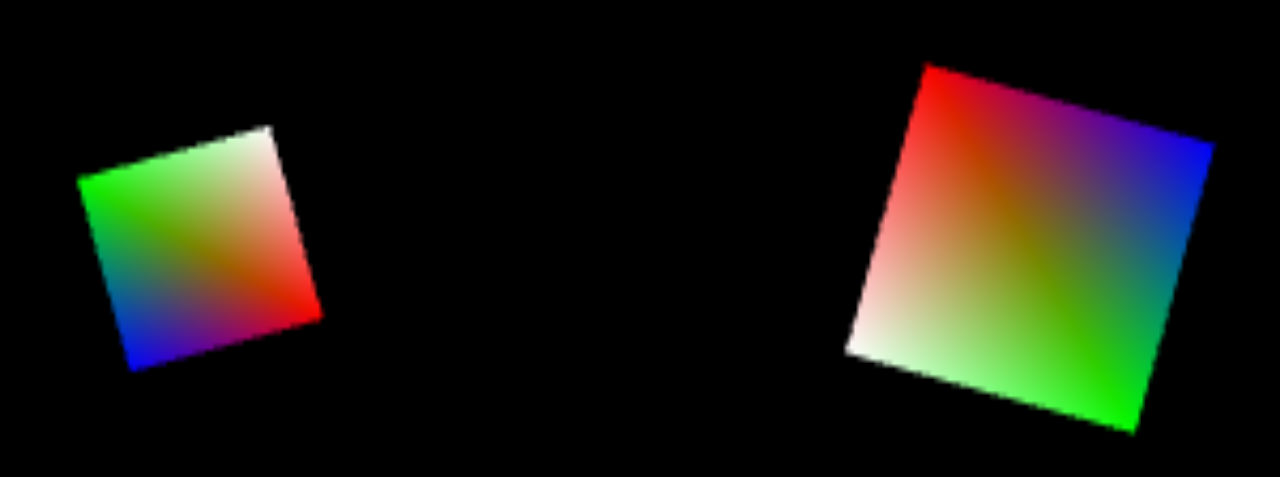
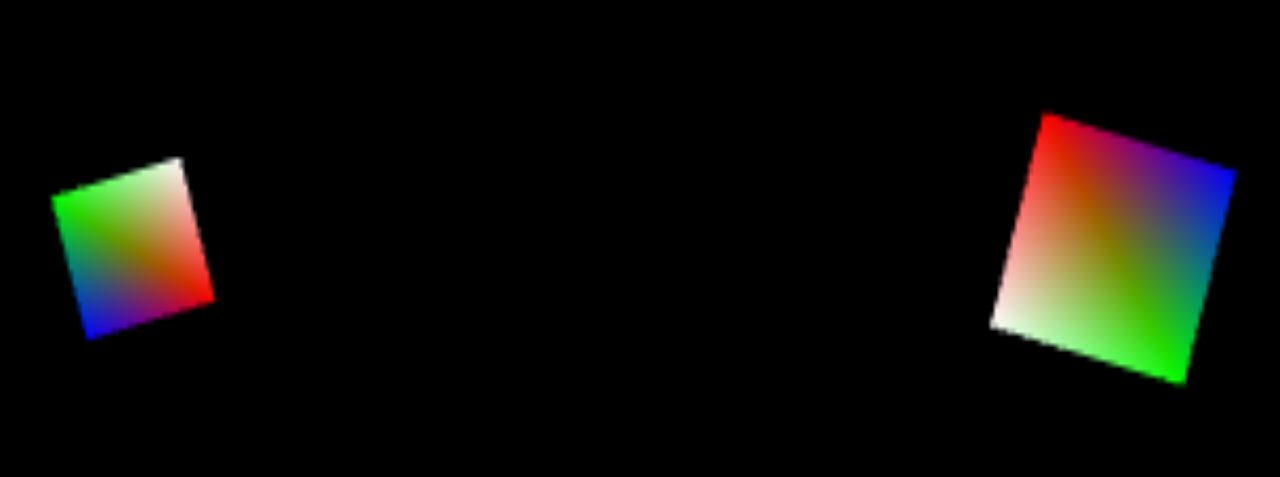
Before and after one commit to golightlydev/golightlydev.github.io, a plain HTML site: page dungeonCrawler.html in a window 1280 px wide. Shown: the part 151-628 px from the top of the page. Drawn offline with Linux system fonts and the light colour scheme.

Commit message:
resolution fix needs testing

```diff
--- a/dungeonCrawler.html
+++ b/dungeonCrawler.html
@@ -9,6 +9,6 @@
 <body>
     <canvas id="canvas"></canvas>
     <script src="gl-matrix-min.js"></script>
-    <script src="dungeonCrawlerScript_old.js"></script>
+    <script src="dungeonCrawlerScript.js"></script>
 </body>
 </html>
--- a/dungeonCrawlerScript.js
+++ b/dungeonCrawlerScript.js
@@ -1,6 +1,4 @@
-function isPowerOf2(value) {
-    return (value & (value - 1)) == 0;
-  }
+var debugFirstRun = true;
 
 class Camera {
     constructor(width, height, x, y) {
@@ -10,6 +8,7 @@ class Camera {
         this.y = y;
         this.originX = this.x + (this.width / 2);
         this.originY = this.y + (this.height / 2);
+        this.heightChanged = false;
     }
 
     resetSize(width, height) { //in case of display change
@@ -17,6 +16,26 @@ class Camera {
         this.height = height;
         this.originX = this.x + (this.width / 2);
         this.originY = this.y + (this.height / 2);
+        /*if(height > width) {
+            let canvasTemp = document.getElementById("canvas");
+            let paddingTop = Math.floor((height - width) / 2);
+            let paddingBottom = paddingTop;
+            if((paddingTop + paddingBottom + width) > height)
+                --paddingBottom;
+            else if((paddingTop + paddingBottom + width) < height)
+                ++paddingTop;
+            canvasTemp.style.paddingTop = paddingTop + "px";
+            canvasTemp.style.paddingBottom = paddingBottom + "px";
+            canvasTemp.style.height = width + "px";
+            this.heightChanged = true;
+        }
+        else if(this.heightChanged == true) {
+            let canvasTemp = document.getElementById('canvas');
+            canvasTemp.style.paddingTop = "0px";
+            canvasTemp.style.paddingBottom = "0px";
+            canvasTemp.style.height = "100%";
+            this.heightChanged = false;
+        }*/
     }
 
     setPosition(x, y) {
@@ -53,7 +72,7 @@ class ShapeColour {
 };
 
 class Actor {
-    constructor(verticesNum, width, height, x, y, spriteNum, textureIndex) {
+    constructor(verticesNum, width, height, x, y) {
         this.positions = new Array(verticesNum * 2);
         this.colours = new ShapeColour(verticesNum);
         this.colours.setVertexColour(0, 1.0, 1.0, 1.0, 1.0);
@@ -70,11 +89,6 @@ class Actor {
         this.y = y;
         this.width = width;
         this.height = height;
-        this.spriteNum = spriteNum;
-        this.textureIndex = new Array(spriteNum);
-        for(let a = 0; a < spriteNum; ++a) {
-            this.textureIndex[a] = textureIndex[a];
-        }
     }
 
     setCameraPosition(vertexIndex, cameraX, cameraY) {
@@ -102,17 +116,15 @@ class Actor {
 };
 
 class Program {
-    constructor(actorNum, maxTextureNum) {
+    constructor(actorNum) {
         this.canvas = document.getElementById("canvas");
-        this.glContainer = {
-            gl: canvas.getContext("webgl")
-        }
+        this.gl = canvas.getContext("webgl");
         this.setupCheck = true;
-        if(this.glContainer.gl === null) {
+        if(this.gl === null) {
             this.setupCheck = false;
             return;
         }
-        this.glContainer.gl.clearColor(0.0, 0.0, 0.0, 1.0);
+        this.gl.clearColor(0.0, 0.0, 0.0, 1.0);
         this.shaderProgram = null;
         this.vertexAttribPositionLocation = null;
         this.vertexAttribColourLocation = null;
@@ -120,15 +132,15 @@ class Program {
         this.modelViewMatrixUniformLocation = null;
         this.actorNum = actorNum;
         this.actor = new Array(this.actorNum);
-        this.camera = new Camera(this.glContainer.gl.canvas.clientWidth, this.glContainer.gl.canvas.clientHeight, 0, 0);
-        this.maxTextureNum = maxTextureNum;
-        this.textureIsLoaded = new Array(maxTextureNum);
-        //0 = not in use, 1 = loading, 2 = loaded
-        this.texture = new Array(maxTextureNum);
-        for(let a = 0; a < maxTextureNum; ++a) {
-            textureIsLoading[a] = 0;
-            texture[a] = null;
-        }
+        this.internalResolutionX = 1920;
+        this.internalResolutionY = 1080;
+        this.camera = new Camera(this.internalResolutionX, this.internalResolutionY, 0, 0);
+    }
+
+    resetSize(width, height) {
+        this.camera.resetSize(width, height);
+        //this.gl.viewport(0, 0, width, height);
+        //this.render(deltaTime);
     }
 
     setupActors() {
@@ -140,17 +152,25 @@ class Program {
         for(let a = 0; a < this.actorNum; ++a) {
             if(a == 0) {
                 verticesNum = 4;
-                width = 200;
+                /*width = 200;
                 height = 200;
                 x = 100;
-                y = (this.glContainer.gl.canvas.clientHeight / 2) - 100;
+                y = (this.gl.canvas.clientHeight / 2) - 100;*/
+                width = (200 / this.internalResolutionX) * this.internalResolutionX;
+                height = (200 / this.internalResolutionY) * this.internalResolutionY;
+                x = (100 / this.internalResolutionX) * this.internalResolutionX;
+                y = (this.internalResolutionY / 2) - (height / 2);
             }
             else if(a == 1) {
                 verticesNum = 4;
-                width = 300;
+                /*width = 300;
                 height = 300;
-                x = this.glContainer.gl.canvas.clientWidth - 100 - width;
-                y = (this.glContainer.gl.canvas.clientHeight / 2) - (height / 2);
+                x = this.gl.canvas.clientWidth - 100 - width;
+                y = (this.gl.canvas.clientHeight / 2) - (height / 2);*/
+                width = (300 / this.internalResolutionX) * this.internalResolutionX;
+                height = (300 / this.internalResolutionY) * this.internalResolutionY;
+                x = this.internalResolutionX - ((100 / this.internalResolutionX) * this.internalResolutionX) - width;
+                y = (this.internalResolutionY / 2) - (height / 2);
             }
             this.actor[a] = new Actor(verticesNum, width, height, x, y);
             //this.camera.debugGetPositions();
@@ -160,29 +180,6 @@ class Program {
             this.actor[a].setCameraPosition(3, -(this.camera.originX - (this.actor[a].x + this.actor[a].width)), (this.camera.originY - (this.actor[a].y + this.actor[a].height)));
         }
         //this.actor[0].debugGetPositions();
-        //setup stuff related to textures here
-    }
-
-    setupTexture(textureIndex, url) {
-        this.textureIsLoaded[textureIndex] = 1;
-        let tempImage = new Image();
-        tempImage.onload = (function(glContainer, texture, textureIndex, textureIsLoaded) {
-            return function() {
-                texture[textureIndex] = glContainer.gl.createTexture();
-                glContainer.gl.bindTexture(glContainer.gl.TEXTURE_2D, texture[textureIndex]);
-                glContainer.gl.texImage2D(glContainer.gl.TEXTURE_2D, 0, glContainer.gl.RGBA, glContainer.gl.RGBA, glContainer.gl.UNSIGNED_BYTE, this);
-                if(isPowerOf2(this.width) && isPowerOf2(this.height)) {
-                    glContainer.gl.generateMipmap(glContainer.gl.TEXTURE_2D);
-                }
-                else {
-                    glContainer.gl.texParameteri(glContainer.gl.TEXTURE_2D, glContainer.gl.TEXTURE_WRAP_S, glContainer.gl.CLAMP_TO_EDGE);
-                    glContainer.gl.texParameteri(glContainer.gl.TEXTURE_2D, glContainer.gl.TEXTURE_WRAP_T, glContainer.gl.CLAMP_TO_EDGE);
-                    glContainer.gl.texParameteri(glContainer.gl.TEXTURE_2D, glContainer.gl.TEXTURE_MIN_FILTER, glContainer.gl.LINEAR);
-                }
-                textureIsLoaded[textureIndex] = 2;
-            };
-        })(this.glContainer, this.texture, textureIndex, this.textureIsLoaded);
-        tempImage.src = url;
     }
 
     setupShaderProgram() {
@@ -206,32 +203,32 @@ class Program {
                 gl_FragColor = vColour;
             }
         `
-        let vertexShader = this.glContainer.gl.createShader(this.glContainer.gl.VERTEX_SHADER);
-        this.glContainer.gl.shaderSource(vertexShader, vertexShaderSource);
-        this.glContainer.gl.compileShader(vertexShader);
-        let fragmentShader = this.glContainer.gl.createShader(this.glContainer.gl.FRAGMENT_SHADER);
-        this.glContainer.gl.shaderSource(fragmentShader, fragmentShaderSource);
-        this.glContainer.gl.compileShader(fragmentShader);
-        this.shaderProgram = this.glContainer.gl.createProgram();
-        this.glContainer.gl.attachShader(this.shaderProgram, vertexShader);
-        this.glContainer.gl.attachShader(this.shaderProgram, fragmentShader);
-        this.glContainer.gl.linkProgram(this.shaderProgram);
-        this.vertexAttribPositionLocation = this.glContainer.gl.getAttribLocation(this.shaderProgram, 'aVertexPosition');
-        this.vertexAttribColourLocation = this.glContainer.gl.getAttribLocation(this.shaderProgram, 'aVertexColour');
-        this.projectionMatrixUniformLocation = this.glContainer.gl.getUniformLocation(this.shaderProgram, 'uProjectionMatrix');
-        this.modelViewMatrixUniformLocation = this.glContainer.gl.getUniformLocation(this.shaderProgram, 'uModelViewMatrix');
+        let vertexShader = this.gl.createShader(this.gl.VERTEX_SHADER);
+        this.gl.shaderSource(vertexShader, vertexShaderSource);
+        this.gl.compileShader(vertexShader);
+        let fragmentShader = this.gl.createShader(this.gl.FRAGMENT_SHADER);
+        this.gl.shaderSource(fragmentShader, fragmentShaderSource);
+        this.gl.compileShader(fragmentShader);
+        this.shaderProgram = this.gl.createProgram();
+        this.gl.attachShader(this.shaderProgram, vertexShader);
+        this.gl.attachShader(this.shaderProgram, fragmentShader);
+        this.gl.linkProgram(this.shaderProgram);
+        this.vertexAttribPositionLocation = this.gl.getAttribLocation(this.shaderProgram, 'aVertexPosition');
+        this.vertexAttribColourLocation = this.gl.getAttribLocation(this.shaderProgram, 'aVertexColour');
+        this.projectionMatrixUniformLocation = this.gl.getUniformLocation(this.shaderProgram, 'uProjectionMatrix');
+        this.modelViewMatrixUniformLocation = this.gl.getUniformLocation(this.shaderProgram, 'uModelViewMatrix');
     }
 
     setupPositionBuffer(actorIndex) {
-        this.actor[actorIndex].positionBuffer = this.glContainer.gl.createBuffer();
-        this.glContainer.gl.bindBuffer(this.glContainer.gl.ARRAY_BUFFER, this.actor[actorIndex].positionBuffer);
-        this.glContainer.gl.bufferData(this.glContainer.gl.ARRAY_BUFFER, new Float32Array(this.actor[actorIndex].positions), this.glContainer.gl.STATIC_DRAW);
+        this.actor[actorIndex].positionBuffer = this.gl.createBuffer();
+        this.gl.bindBuffer(this.gl.ARRAY_BUFFER, this.actor[actorIndex].positionBuffer);
+        this.gl.bufferData(this.gl.ARRAY_BUFFER, new Float32Array(this.actor[actorIndex].positions), this.gl.STATIC_DRAW);
     }
 
     setupColourBuffer(actorIndex) {
-        this.actor[actorIndex].colourBuffer = this.glContainer.gl.createBuffer();
-        this.glContainer.gl.bindBuffer(this.glContainer.gl.ARRAY_BUFFER, this.actor[actorIndex].colourBuffer);
-        this.glContainer.gl.bufferData(this.glContainer.gl.ARRAY_BUFFER, new Float32Array(this.actor[actorIndex].colours.colour), this.glContainer.gl.STATIC_DRAW);
+        this.actor[actorIndex].colourBuffer = this.gl.createBuffer();
+        this.gl.bindBuffer(this.gl.ARRAY_BUFFER, this.actor[actorIndex].colourBuffer);
+        this.gl.bufferData(this.gl.ARRAY_BUFFER, new Float32Array(this.actor[actorIndex].colours.colour), this.gl.STATIC_DRAW);
     }
 
     setPosition(actorIndex, x, y) {
@@ -247,25 +244,25 @@ class Program {
     }
 
     setupRender() {
-        this.glContainer.gl.enable(this.glContainer.gl.DEPTH_TEST);
-        this.glContainer.gl.depthFunc(this.glContainer.gl.LEQUAL);
+        this.gl.enable(this.gl.DEPTH_TEST);
+        this.gl.depthFunc(this.gl.LEQUAL);
         /*for(let a = 0; a < this.actorNum; ++a) {
             this.setupVertexAttribPosition(a);
             this.setupVertexAttribColour(a);
         }*/
-        this.glContainer.gl.useProgram(this.shaderProgram);
+        this.gl.useProgram(this.shaderProgram);
     }
 
     setupVertexAttribPosition(actorIndex) {
-        this.glContainer.gl.bindBuffer(this.glContainer.gl.ARRAY_BUFFER, this.actor[actorIndex].positionBuffer);
-        this.glContainer.gl.vertexAttribPointer(this.vertexAttribPositionLocation, 2, this.glContainer.gl.FLOAT, true, 0, 0);
-        this.glContainer.gl.enableVertexAttribArray(this.vertexAttribPositionLocation);
+        this.gl.bindBuffer(this.gl.ARRAY_BUFFER, this.actor[actorIndex].positionBuffer);
+        this.gl.vertexAttribPointer(this.vertexAttribPositionLocation, 2, this.gl.FLOAT, true, 0, 0);
+        this.gl.enableVertexAttribArray(this.vertexAttribPositionLocation);
     }
 
     setupVertexAttribColour(actorIndex) {
-        this.glContainer.gl.bindBuffer(this.glContainer.gl.ARRAY_BUFFER, this.actor[actorIndex].colourBuffer);
-        this.glContainer.gl.vertexAttribPointer(this.vertexAttribColourLocation, 4, this.glContainer.gl.FLOAT, false, 0, 0);
-        this.glContainer.gl.enableVertexAttribArray(this.vertexAttribColourLocation);
+        this.gl.bindBuffer(this.gl.ARRAY_BUFFER, this.actor[actorIndex].colourBuffer);
+        this.gl.vertexAttribPointer(this.vertexAttribColourLocation, 4, this.gl.FLOAT, false, 0, 0);
+        this.gl.enableVertexAttribArray(this.vertexAttribColourLocation);
     }
 
     setProjectionMatrix(actorIndex) {
@@ -290,52 +287,60 @@ class Program {
     }
 
     render(deltaTime) {
-        this.glContainer.gl.clearDepth(1.0);
-        this.glContainer.gl.clear(this.glContainer.gl.COLOR_BUFFER_BIT | this.glContainer.gl.DEPTH_BUFFER_BIT);
+        this.gl.clearDepth(1.0);
+        this.gl.clear(this.gl.COLOR_BUFFER_BIT | this.gl.DEPTH_BUFFER_BIT);
         for(let a = 0; a < this.actorNum; ++a) {
             this.setupVertexAttribPosition(a);
             this.setupVertexAttribColour(a);
             this.setProjectionMatrix(a);
             this.setModelViewMatrix(a);
-            this.glContainer.gl.uniformMatrix4fv(
+            this.gl.uniformMatrix4fv(
                 this.projectionMatrixUniformLocation,
                 false,
                 this.actor[a].projectionMatrix
             );
-            this.glContainer.gl.uniformMatrix4fv(
+            this.gl.uniformMatrix4fv(
                 this.modelViewMatrixUniformLocation,
                 false,
                 this.actor[a].modelViewMatrix
             );
-            this.glContainer.gl.drawArrays(this.glContainer.gl.TRIANGLE_STRIP, 0, this.actor[a].verticesNum);
+            this.gl.drawArrays(this.gl.TRIANGLE_STRIP, 0, this.actor[a].verticesNum);
             //console.log(this.actor[a].rotation);
             if(a == 0)
                 this.actor[a].rotation += deltaTime;
             else if(a == 1)
                 this.actor[a].rotation -= deltaTime;
         }
+        //this.camera.debugGetPositions();
     }
 };
 
 function main() {
-    var program = new Program(2, 1);
-    program.setupTexture(0, "https://i.imgur.com/FOg8r0h.jpeg");
-    program.setupActors();
-    program.setupShaderProgram();
-    for(let a = 0; a < program.actorNum; ++a) {
-        program.setupPositionBuffer(a);
-        program.setupColourBuffer(a);
+    let deltaTime = null;
+    let programWrapper = {
+        program: new Program(2)
+    };
+    programWrapper.program.setupActors();
+    programWrapper.program.setupShaderProgram();
+    for(let a = 0; a < programWrapper.program.actorNum; ++a) {
+        programWrapper.program.setupPositionBuffer(a);
+        programWrapper.program.setupColourBuffer(a);
     }
-    program.setupRender();
+    programWrapper.program.setupRender();
     var then = 0;
+    /*window.addEventListener("resize", (function(programWrapper) {
+        return function() {
+            programWrapper.program.resetSize(programWrapper.program.gl.canvas.clientWidth, programWrapper.program.gl.canvas.clientHeight)
+        };
+    })(programWrapper));*/
     function renderFunction(now) {
         now *= 0.001;
-        let deltaTime = now - then;
+        deltaTime = now - then;
         then = now;
-        program.render(deltaTime, texture);
+        programWrapper.program.render(deltaTime);
         requestAnimationFrame(renderFunction);
     }
     requestAnimationFrame(renderFunction);
 }
-var texture = null;
+
 window.onload = main;
```
